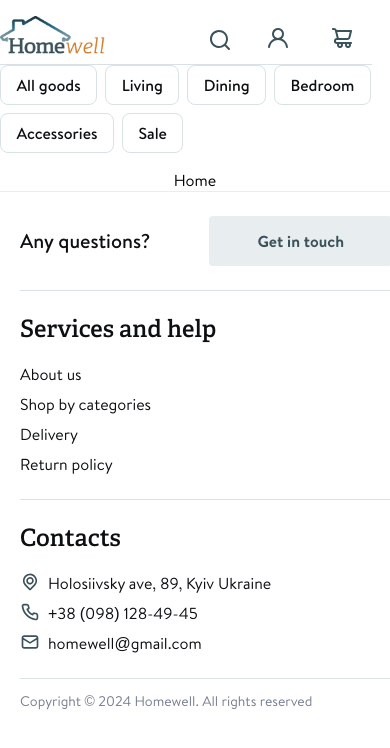
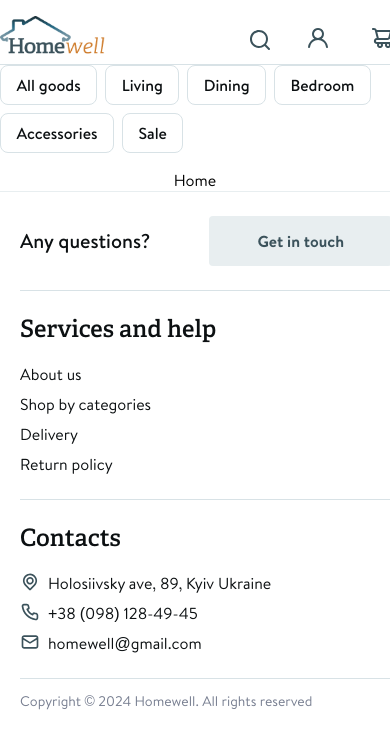
Before and after one commit to Vlad1slov/Frontend-Team-challenge, a React (Create React App) app: page / in a window 390 px wide. Shown: the top 748 px of the page. Built offline with nearby package versions, Linux system fonts and the light colour scheme.

Commit message:
css fix...

```diff
--- a/src/components/Header/Header.module.css
+++ b/src/components/Header/Header.module.css
@@ -43,15 +43,14 @@
         border-style: solid;
         border-color: var(--primary-pasteltahoesnow, #d8e2e6);
         border-width: 0px 0px 1px 0px;
-        display: flex;
+        display: inline-flex;
         padding: 0;
-        flex-direction: row;
+        flex-direction: initial;
         align-items: flex-start;
         justify-content: space-between;
-        align-self: stretch;
         flex-shrink: 0;
         position: relative;
-        width: 372px;
+        width: 100%;
     }
 }
 .logo-header-desktop {
```
